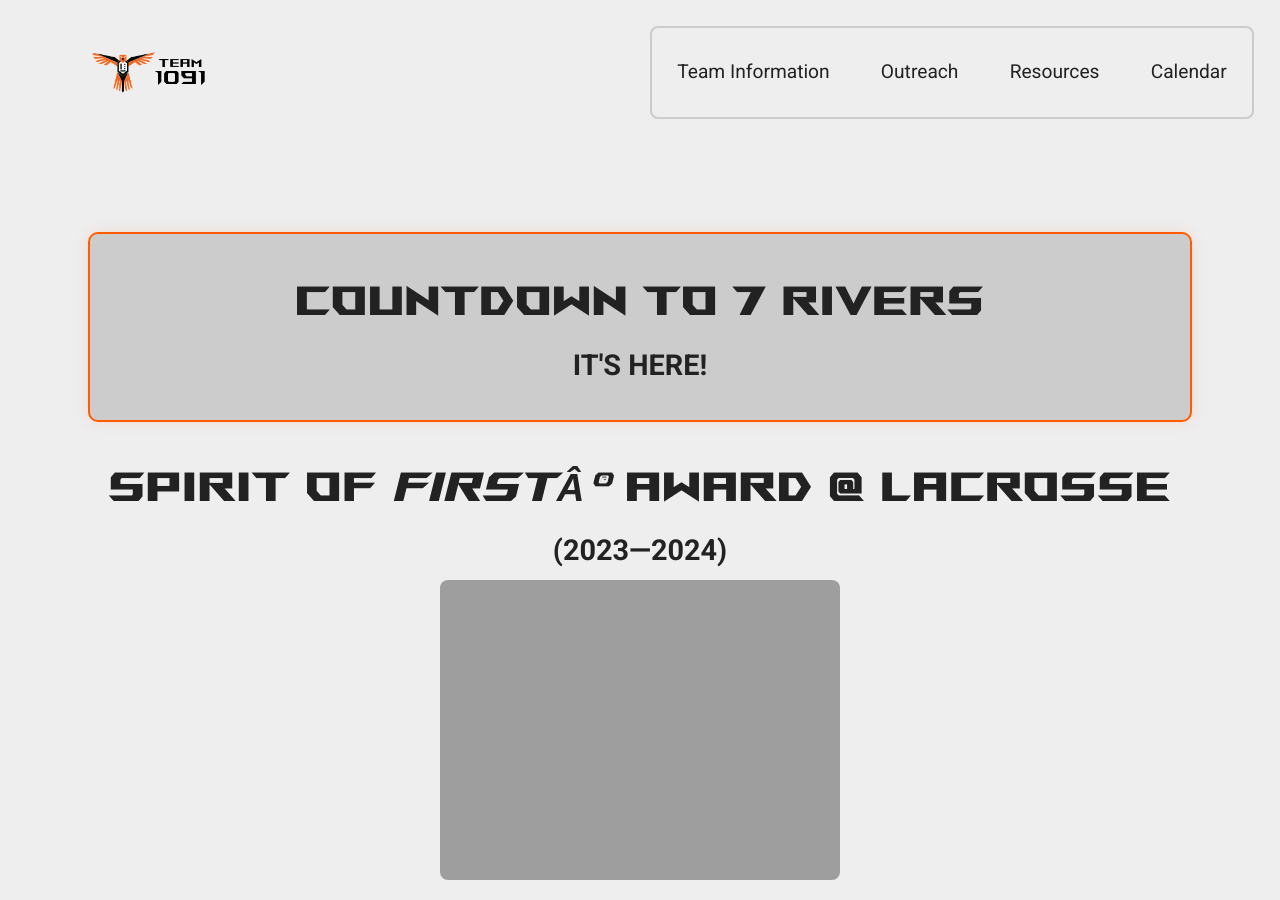
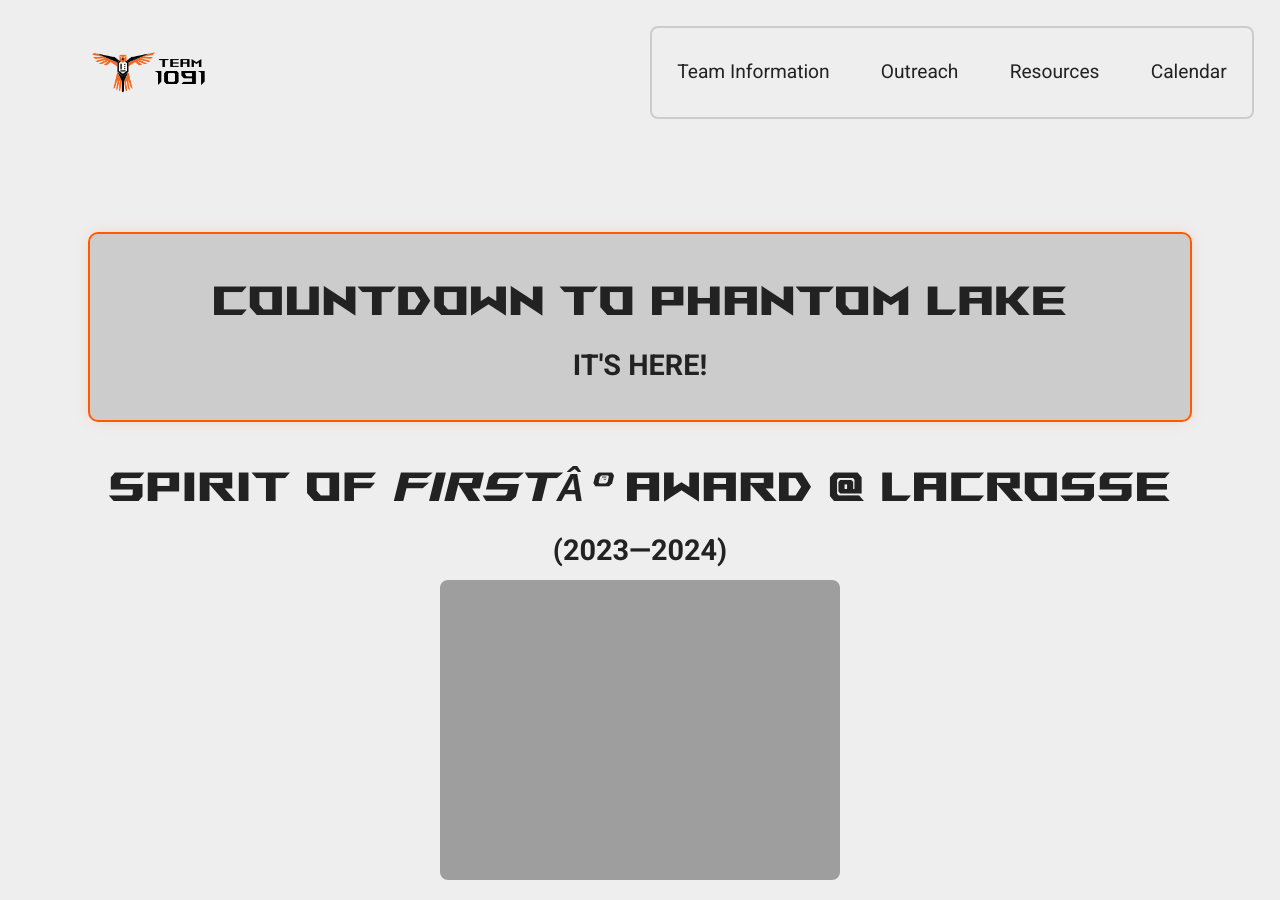
Before and after one commit to Team1091/team1091.github.io, a Jekyll site: the page built from index.html, in a window 1280 px wide and 900 px high. Built offline with Jekyll 4.4.1, drawn with Linux system fonts in a browser that asks for light colours.

Commit message:
Update index.html
I updated countdown

```diff
--- a/index.html
+++ b/index.html
@@ -23,7 +23,7 @@
     }
 </style>
 <div class="countdown">
-    <h1>Countdown to 7 Rivers</h1>
+    <h1>Countdown to Phantom Lake</h1>
     <h2 id="timer"></h2>
 </div>
 <div class="main-image">
```
Also changed, not shown: other parts of index.html (+1 -1 lines).
